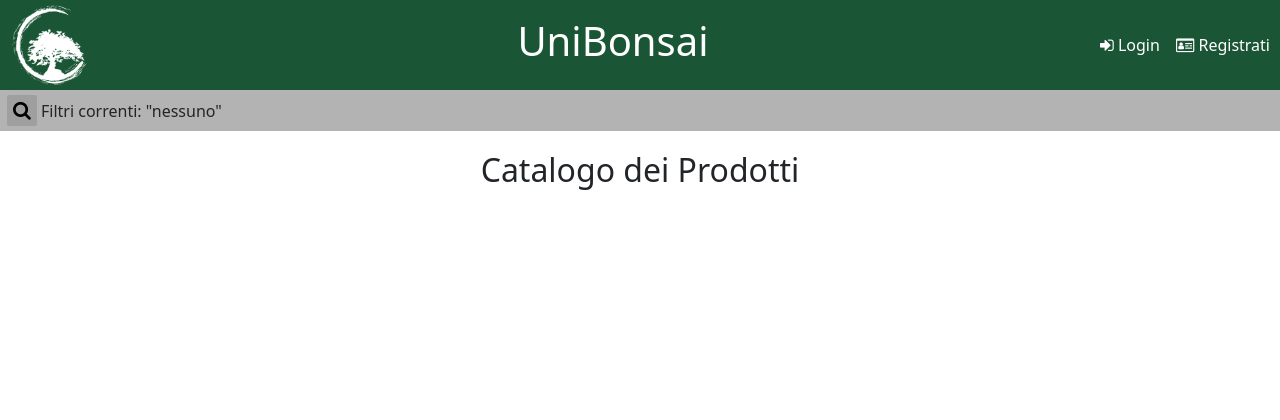
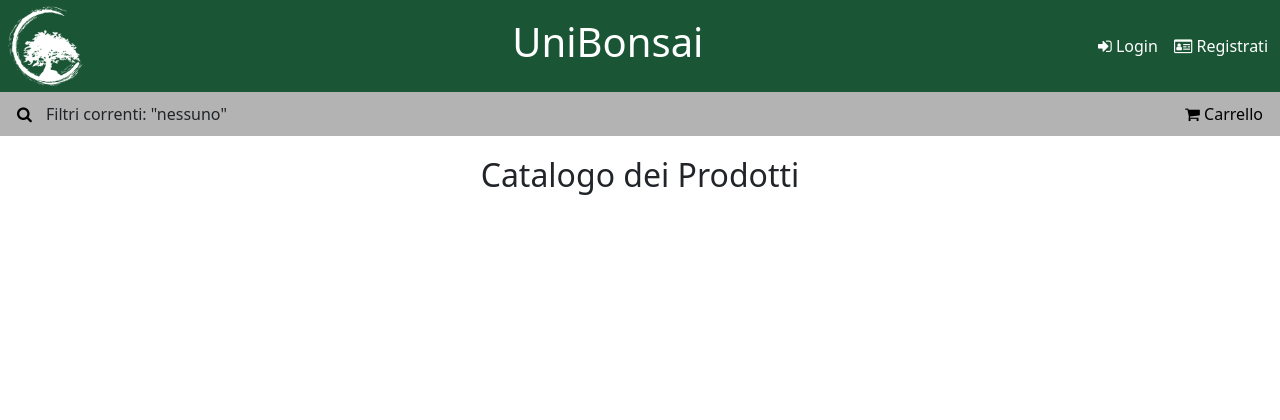
Before and after one commit to Sonofapo/Elaborato-Tecnologie-Web, a PHP site: page / in a window 1280 px wide. Shown: the top 420 px of the page. Run offline with PHP 8.4, Linux system fonts and the light colour scheme; data that the repository does not hold is empty.

Commit message:
Pulizia css e bozza carrello

```diff
--- a/src/catalogo/view.php
+++ b/src/catalogo/view.php
@@ -90,14 +90,21 @@
 	</form>
 </aside>
 <main>
-	<div id="filters">
+	<section id="filters" class="d-flex justify-content-between">
+		<div>
 			<button title="Filtri" class="icon" id="search-button"><span class="fa fa-search"></span></button>
 			Filtri correnti: "<span id="current-filters"><?php echo $vars["filters"] ?? "nessuno" ?></span>"
 		</div>
+		<div>
+			<a href="?action=catalogo&mode=cart">
+				<button class="icon" id="cart"><span class="fa fa-shopping-cart"></span> Carrello</button>
+			</a>
+		</div>
+	</section>
 
+	<section>
 		<h2>Catalogo dei Prodotti</h2>
-
-	<section id="product-list">
+		<div id="product-list">
 			<?php foreach ($vars["products"] as $product) : ?>
 			<div class="product-card">
 				<div class="product-img">
@@ -111,5 +118,6 @@
 				</div>
 			</div>
 			<?php endforeach ?>
+		</div>
 	</section>
 </main>
--- a/style/style.css
+++ b/style/style.css
@@ -2,21 +2,15 @@
 header {
 	background-color: #1a5635;
 	overflow: hidden;
-	text-align: center;
-	padding: 5px 0px 5px 10px;
+	padding: 6px;
 }
 
-nav a, nav a:hover, footer a, footer a:hover, header a, header a:hover {
-	text-decoration: none;
+nav a, nav a:hover, footer a, header a {
 	color: white;
 }
 
 nav li a, footer a {
 	padding: 6px;
-}
-
-nav li:last-of-type a {
-	margin-right: 4px;
 }
 
 nav li a:hover, footer a:hover {
@@ -27,9 +21,6 @@ nav li a:hover, footer a:hover {
 
 img#logo-img {
 	display: none;
-}
-
-img#logo-img {
 	width: 80px;
 }
 
@@ -47,7 +38,6 @@ button.icon {
 	border: none;
 	background-color: inherit;
 	color: white;
-	font-size: larger;
 }
 
 nav.flex-container {
@@ -61,7 +51,6 @@ div.flex-1 {
 	flex: 100%;
 	display: flex;
 	justify-content: space-between;
-
 }
 
 div.flex-2 {
@@ -71,10 +60,6 @@ div.flex-2 {
 }
 
 /* MAIN */
-main p a {
-	text-decoration: none;
-}
-
 main h2 {
 	padding-bottom: 15px;
 }
@@ -83,27 +68,29 @@ main {
 	padding-bottom: 55px;
 }
 
-main button#search-button:hover {
+button#search-button:hover, button#cart:hover{
 	color: white;
+	border-radius: 2px;
+	background-color: grey;
 }
 
-main button.icon {
+section#filters button.icon {
 	color: black;
-	border-radius: 2px;
+	padding: 5px 10px;
 }
 
-main div#filters {
+main section#filters {
 	background-color: rgba(151, 151, 151, 0.726);
 	padding: 5px 7px;
 }
 
-main h2 {
+main section > h2 {
 	text-align: center;
 	margin: 0;
 	padding: 20px 0;
 }
 
-main section#product-list {
+section div#product-list {
 	margin: 0 20px;
 	display: flex;
 	flex-wrap: wrap;
@@ -146,7 +133,6 @@ aside#sidenav {
 }
 
 aside#sidenav h2 > a {
-	text-decoration: none;
 	font-size: 25px;
 	color: white;
 	display: block;
@@ -231,6 +217,10 @@ div.fade-me > div {
 	min-width: 35%;
 }
 
+a {
+	text-decoration: none !important;
+}
+
 /* FOOTER */
 footer {
 	position: absolute;
```
Lines whose indentation alone changed are shown as unchanged.
